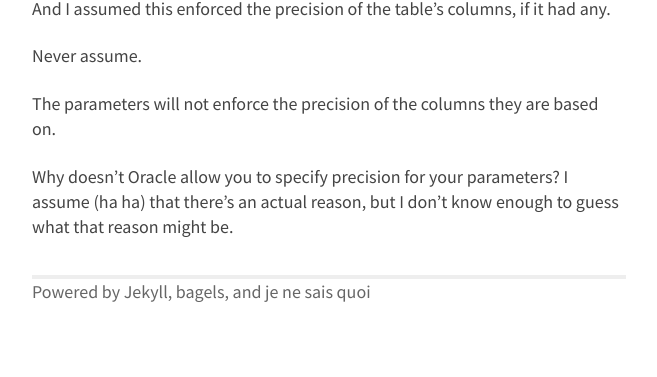
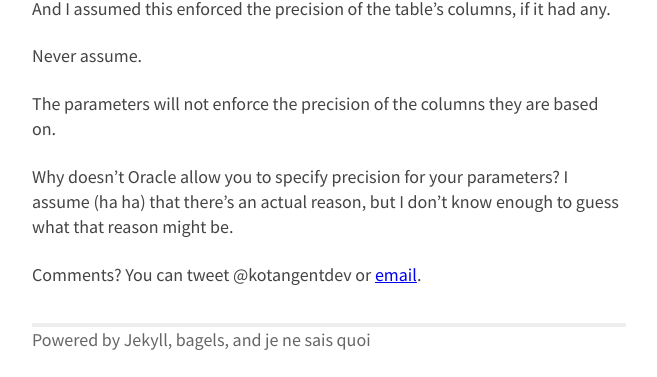
Before and after one commit to briankoser/kotangent-jekyll, a Jekyll site: the page built from _posts/2013-08-22-oracle-parameter-precision.md, in a window 1280 px wide, cut to the strip 609-986 px from the top of the page. Shown: the whole strip, without its empty margins (311-968 px from the left). Built offline with Jekyll 4.4.1, drawn with Linux system fonts in a browser that asks for light colours; Markdown is read by kramdown in place of the engine named in the settings; before the commit the page ends 939 px from its top, so only the background shows below that.

Commit message:
Add comments section

```diff
--- a/_layouts/post.html
+++ b/_layouts/post.html
@@ -8,3 +8,7 @@ layout: default
 <div class="post hyphenate">
 {{ content }}
 </div>
+
+<div id="comments">
+    Comments? You can tweet @kotangentdev or <a href="mailto:blog@briankoser.com">email</a>.
+</div>
```
